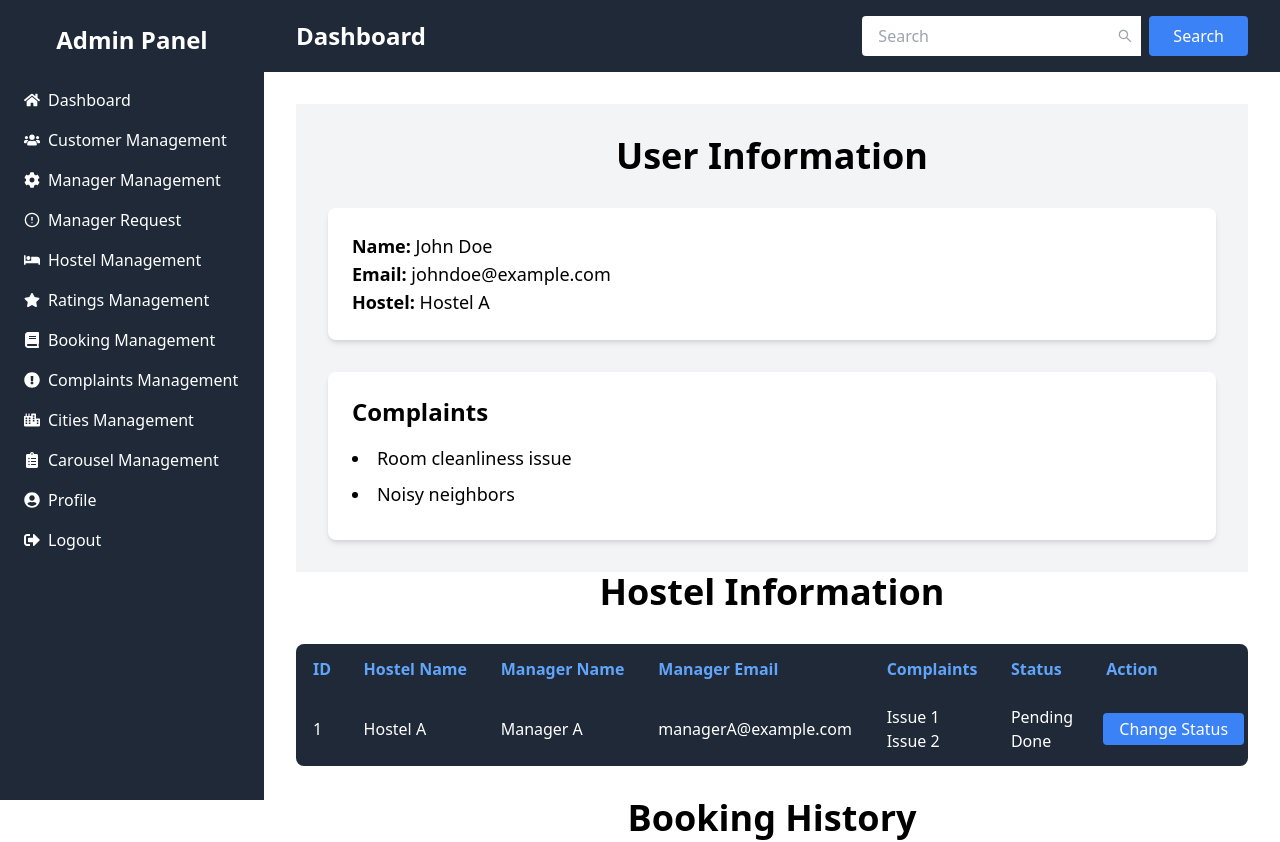
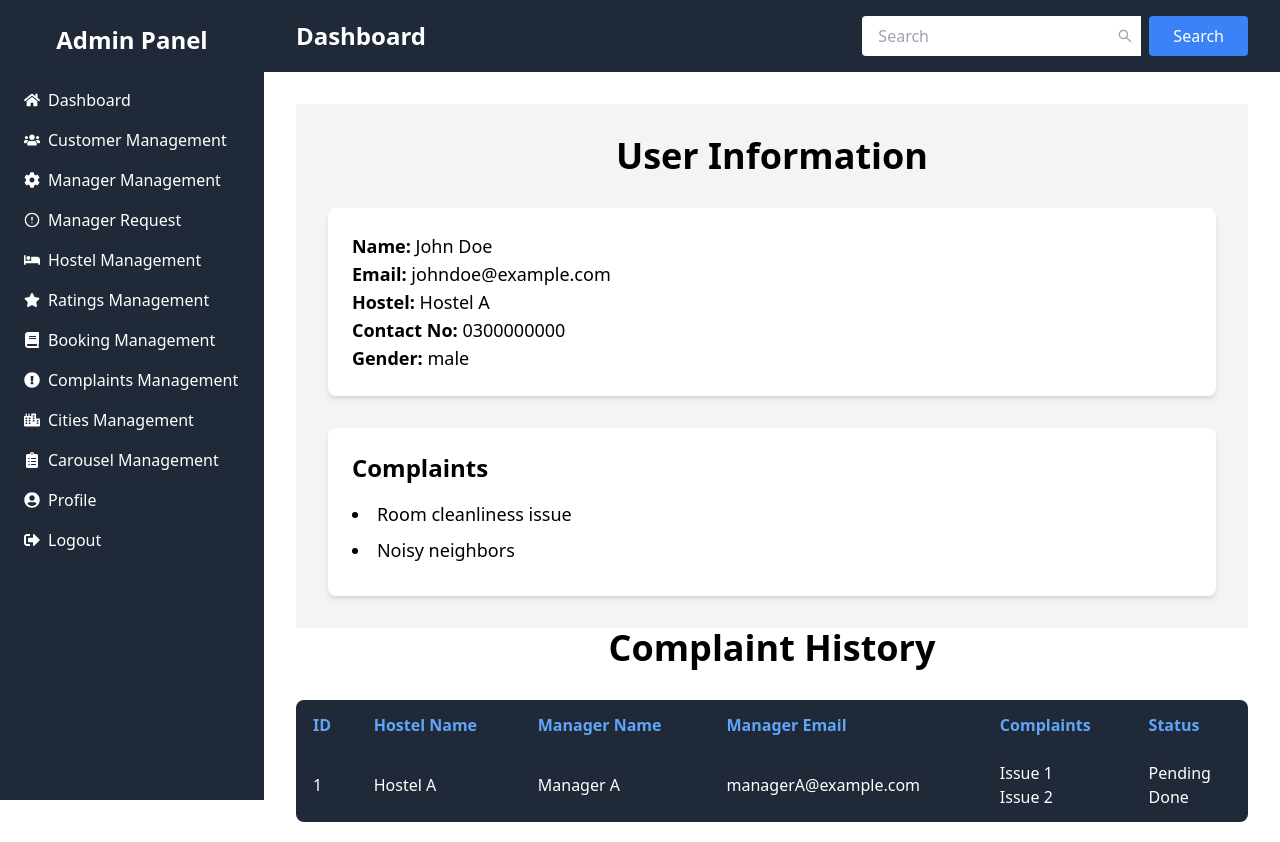
Before and after one commit to AhsanDev404/hostel-ease-admin, a Next.js app: page /admin/users-management/1 in a window 1280 px wide. Shown: the top 842 px of the page. Built offline with nearby package versions, Linux system fonts and the light colour scheme.

Commit message:
Update page.jsx

```diff
--- a/app/admin/users-management/[id]/page.jsx
+++ b/app/admin/users-management/[id]/page.jsx
@@ -21,6 +21,8 @@ const userData = {
   name: 'John Doe',
   email: 'johndoe@example.com',
   hostel: 'Hostel A',
+  contact: '0300000000',
+  gender:"male",
   complaints: [
     { id: 1, issue: 'Room cleanliness issue' },
     { id: 2, issue: 'Noisy neighbors' },
@@ -78,6 +80,12 @@ const Page = () => {
         <p className="text-lg">
           <strong>Hostel:</strong> {userData.hostel}
         </p>
+        <p className="text-lg">
+          <strong>Contact No:</strong> {userData.contact}
+        </p>
+        <p className="text-lg">
+          <strong>Gender:</strong> {userData.gender}
+        </p>
       </div>
       <div className="bg-white shadow-md p-6 rounded-lg">
         <h2 className="text-2xl font-semibold mb-4">Complaints</h2>
@@ -90,7 +98,7 @@ const Page = () => {
         </ul>
       </div>
     </div>
-      <h1 className="text-4xl font-bold mb-8 text-center">Hostel Information</h1>
+      <h1 className="text-4xl font-bold mb-8 text-center">Complaint History</h1>
       <div className="overflow-x-auto">
         <table className="min-w-full bg-gray-800 text-white border rounded-lg overflow-hidden mb-8">
           {/* Hostel Information Table */}
@@ -102,7 +110,7 @@ const Page = () => {
               <th className="py-3 px-4 text-left">Manager Email</th>
               <th className="py-3 px-4 text-left">Complaints</th>
               <th className="py-3 px-4 text-left">Status</th>
-              <th className="py-3 px-4 text-left">Action</th>
+              {/* <th className="py-3 px-4 text-left">Action</th> */}
             </tr>
           </thead>
           <tbody>
@@ -125,14 +133,14 @@ const Page = () => {
                 </div>
               ))}
             </td>
-            <td>
+            {/* <td>
             <button
                     className="bg-blue-500 ml-3 hover:bg-blue-600 text-white py-1 px-4 rounded"
                     onClick={() => handleStatusChange(hostel.id, complaint.id)}
                   >
                     Change Status
                   </button>
-            </td>
+            </td> */}
           </tr>
         ))}
       </tbody>
```
